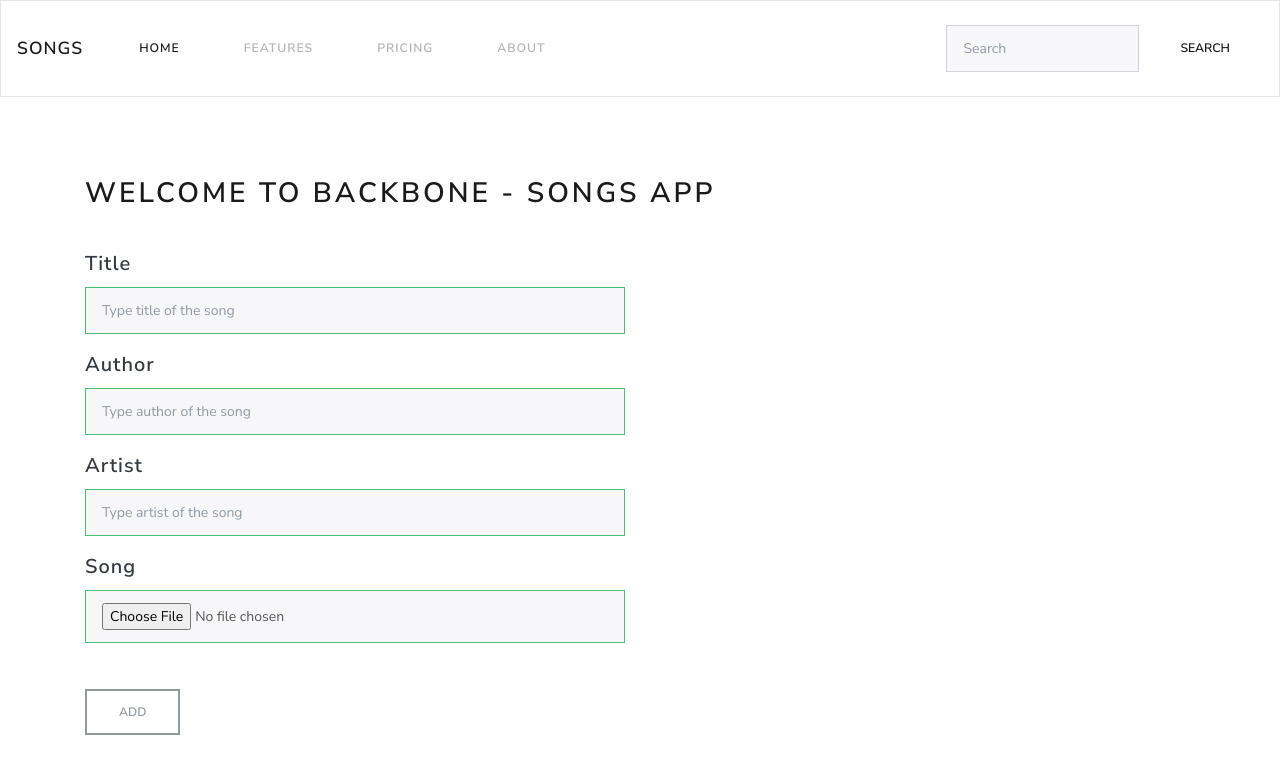
After one commit to iloveyii/alip, a PHP site: page /views/post/create.php in a window 1280 px wide. The commit adds this page. Shown: the top 774 px of the page. Run offline with PHP 8.4, Linux system fonts and the light colour scheme; data that the repository does not hold is empty.

Commit message:
Added create view

```diff
--- a/assets/js/bbscript.js
+++ b/assets/js/bbscript.js
@@ -68,7 +68,7 @@ var Song = Model.extend({
 // Collections
 var Songs = Backbone.Collection.extend({
     model : Song,
-    url: '/api/songs'
+    url: '/api/v1/posts'
 });
 
 var songs = new Songs();
--- a/controllers/PostController.php
+++ b/controllers/PostController.php
@@ -18,6 +18,11 @@ class PostController
         $this->render('index', $posts = [1,2,3]);
     }
 
+    public function create()
+    {
+        $this->render('create', $posts = [1,2,3]);
+    }
+
     public function render($view, $params)
     {
         $path = explode('\\', __CLASS__);
--- a/index.php
+++ b/index.php
@@ -16,19 +16,20 @@ $router->get('/posts/index', function ($request) {
 
 
 $router->get('/posts/create', function ($request) {
-    echo 'create a new post: ';
+    $controller = new \App\Controllers\PostController($request);
+    $controller->create();
 });
 
 
-$router->get('/api/songs', function ($request) {
+$router->get('/api/v1/posts', function ($request) {
     $songs = [
-            [
+        [
             'artist' => "Some Singer",
             'author' => "Some Lover",
             'filename' => "horse.ogg",
             'id'=> 1,
             'title' => "A lovely song"
-            ],
+        ],
         [
             'artist' => "Some Singer 2 ",
             'author' => "Some Lover 2",
@@ -36,7 +37,7 @@ $router->get('/api/songs', function ($request) {
             'id'=> 2 ,
             'title' => "A lovely song 2"
         ],
+    ];
 
-    ];
     echo json_encode($songs);
 });
--- /dev/null
+++ b/views/post/create.php
@@ -0,0 +1,107 @@
+<!DOCTYPE html>
+<html class="no-js">
+<head>
+    <meta charset="utf-8">
+    <meta http-equiv="X-UA-Compatible" content="IE=edge,chrome=1">
+    <title>Backbone JS - Songs App</title>
+    <link rel="icon" href="/assets/images/favicon.png">
+    <meta name="description" content="">
+    <meta name="viewport" content="width=device-width, initial-scale=1">
+
+    <link rel="stylesheet" href="/assets/css/normalize.css">
+    <link rel="stylesheet" href="/assets/css/bootstrap.css">
+    <link rel="stylesheet" href="/assets/css/custom.min.css">
+    <link rel="stylesheet" href="/assets/css/styles.css">
+
+    <script src="/assets/js/lib/modernizr-2.6.2.min.js"></script>
+</head>
+<body>
+<nav class="navbar navbar-expand-lg navbar-light bg-light">
+    <a class="navbar-brand" href="/">Songs</a>
+    <button class="navbar-toggler" type="button" data-toggle="collapse" data-target="#navbarColor03" aria-controls="navbarColor03" aria-expanded="false" aria-label="Toggle navigation">
+        <span class="navbar-toggler-icon"></span>
+    </button>
+
+    <div class="collapse navbar-collapse" id="navbarColor03">
+        <ul class="navbar-nav mr-auto">
+            <li class="nav-item active">
+                <a class="nav-link" href="/">Home <span class="sr-only">(current)</span></a>
+            </li>
+            <li class="nav-item">
+                <a class="nav-link" href="#">Features</a>
+            </li>
+            <li class="nav-item">
+                <a class="nav-link" href="#">Pricing</a>
+            </li>
+            <li class="nav-item">
+                <a class="nav-link" href="#">About</a>
+            </li>
+        </ul>
+        <form class="form-inline my-2 my-lg-0">
+            <input class="form-control mr-sm-2" type="text" placeholder="Search">
+            <button class="btn btn-secondary my-2 my-sm-0" type="submit">Search</button>
+        </form>
+    </div>
+</nav>
+
+<div class="container">
+
+    <div class="row">
+        <div class="col-md-12">
+            <h2>Welcome to BackBone - Songs app</h2>
+            <br />
+        </div>
+    </div>
+
+    <div class="row">
+        <div class="col-md-6">
+            <form class="form-group" action="/api/songs" method="post" encType="multipart/form-data">
+                <div class="form-group">
+                    <label class="form-control-label" for="title">Title</label>
+                    <input type="text" placeholder="Type title of the song" class="form-control is-valid" id="title">
+                </div>
+                <div class="form-group">
+                    <label class="form-control-label" for="author">Author</label>
+                    <input type="text" placeholder="Type author of the song" class="form-control is-valid" id="author">
+                </div>
+                <div class="form-group">
+                    <label class="form-control-label" for="author">Artist</label>
+                    <input type="text" placeholder="Type artist of the song" class="form-control is-valid" id="artist">
+                </div>
+                <div class="form-group">
+                    <label class="form-control-label" for="userPhotoInput">Song</label>
+                    <input type="file" name="song" accept="audio/*" class="form-control is-valid" id="song">
+                </div>
+
+                <br />
+                <button type="submit" class="btn btn-outline-secondary">Add</button>
+            </form>
+        </div>
+    </div>
+
+
+</div>
+
+<script type="text/template" class="song-item-template">
+    <td><span class="title"><%=title%></span></td>
+    <td><span class="author"><%=author%></span></td>
+    <td><span class="artist"><%=artist%></span></td>
+    <td><span class="play"><audio src="/assets/audio/<%=filename%>" controls> </audio></span></td>
+    <td nowrap style="width:240px;"><span class="controls">
+                <button class="btn btn-warning btn-sm item-edit">Edit</button>
+                <button class="btn btn-danger btn-sm item-delete">Delete</button>
+
+                <button style="display: none;" class="btn btn-primary btn-sm item-update">Update</button>
+                <button style="display: none;" class="btn btn-default btn-sm item-cancel">Cancel</button>
+            </span></td>
+</script>
+
+<script src="/assets/js/lib/jquery-min.js"></script>
+<script src="/assets/js/lib/underscore-min.js"></script>
+<script src="/assets/js/lib/backbone-min.js"></script>
+<script src="/assets/js/bbscript.js"></script>
+<script src="/assets/js/jqscript.js"></script>
+<script src="/assets/js/lib/bootstrap.js"></script>
+
+</body>
+</html>
```
